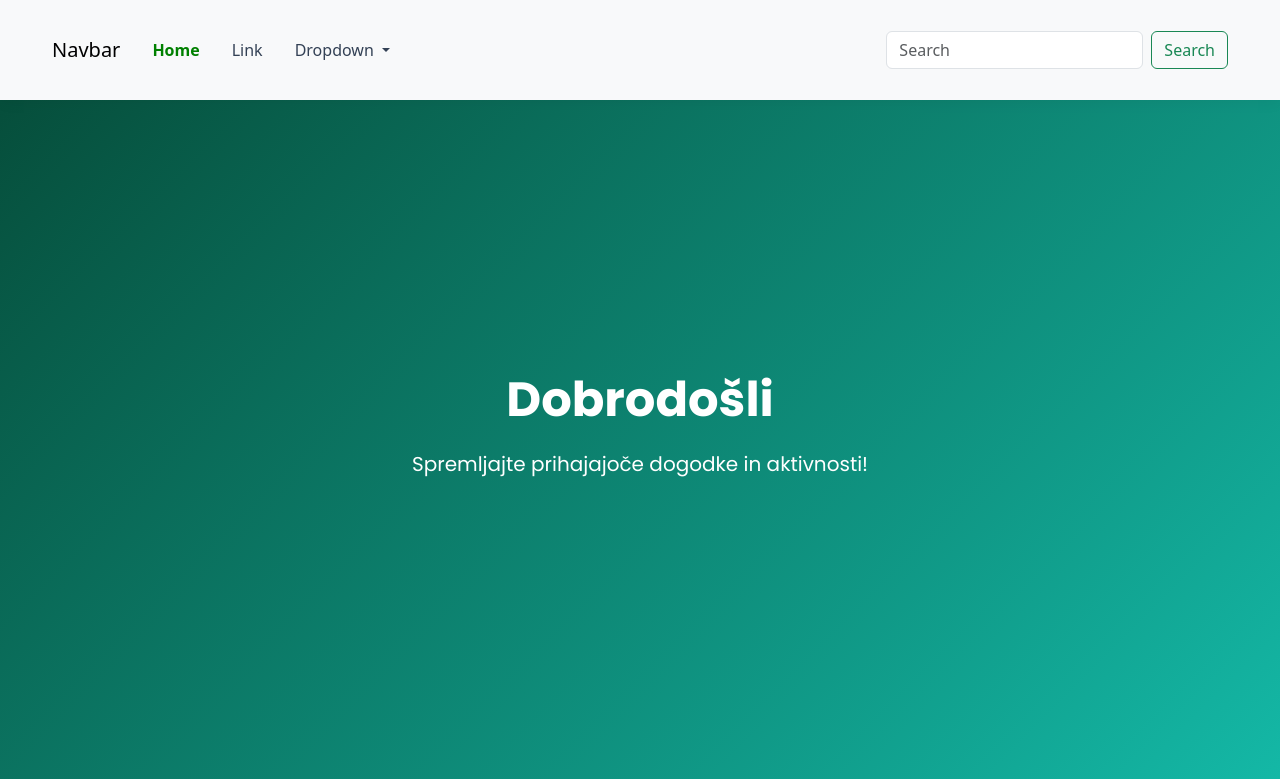
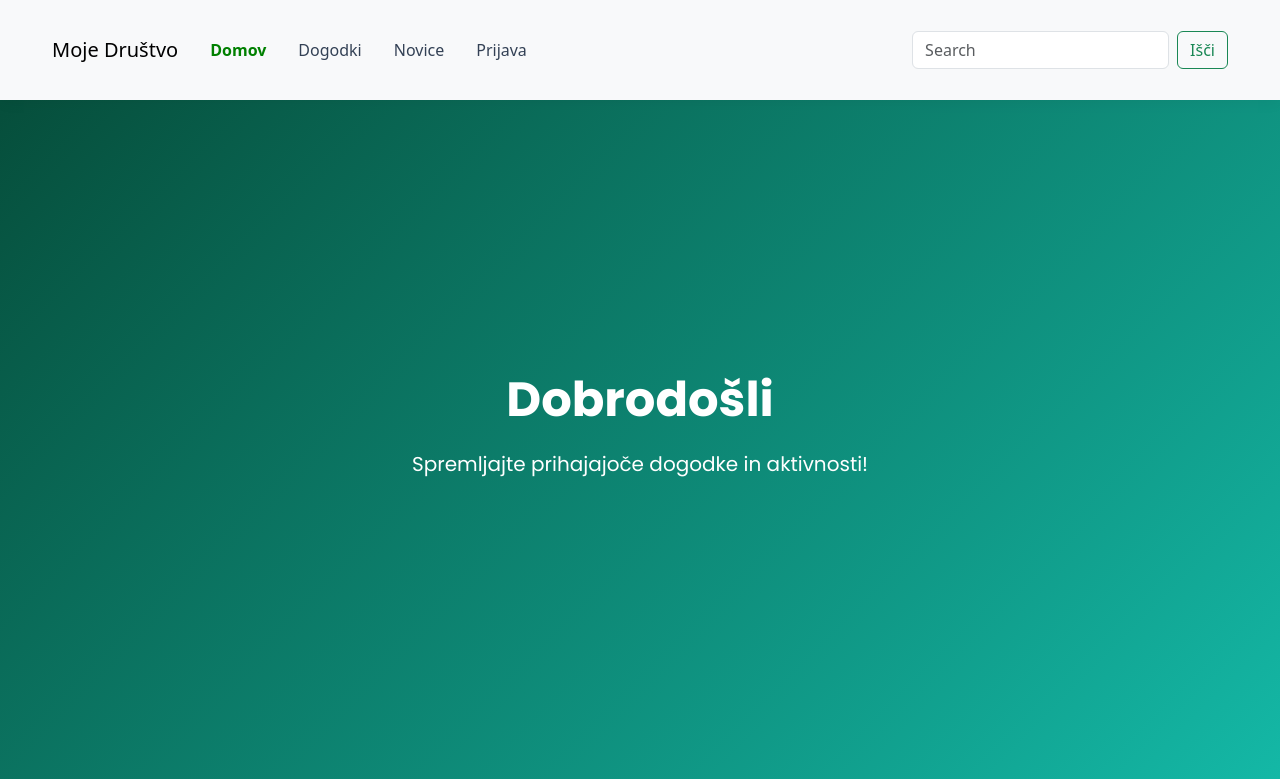
Before and after one commit to TadejBasa/MojeDrustvo, a PHP site: page / in a window 1280 px wide. Shown: the top 779 px of the page. Run offline with PHP 8.4, Linux system fonts and the light colour scheme.

Commit message:
index_template

```diff
--- a/Frontend/index.html
+++ b/Frontend/index.html
@@ -12,33 +12,28 @@
 <header>
   <nav class="navbar navbar-expand-lg bg-body-tertiary">
     <div class="container-fluid">
-      <a class="navbar-brand" href="#">Navbar</a>
+      <a class="navbar-brand" href="index.html">Moje Društvo</a>
         <button class="navbar-toggler" type="button" data-bs-toggle="collapse" data-bs-target="#navbarSupportedContent" aria-controls="navbarSupportedContent" aria-expanded="false" aria-label="Toggle navigation">
           <span class="navbar-toggler-icon"></span>
         </button>
     <div class="collapse navbar-collapse" id="navbarSupportedContent">
       <ul class="navbar-nav me-auto mb-2 mb-lg-0">
         <li class="nav-item">
-          <a class="nav-link active" aria-current="page" href="#">Home</a>
+          <a class="nav-link active" aria-current="page" href="#">Domov</a>
         </li>
         <li class="nav-item">
-          <a class="nav-link" href="#">Link</a>
+          <a class="nav-link" href="#">Dogodki</a>
         </li>
-        <li class="nav-item dropdown">
-          <a class="nav-link dropdown-toggle" href="#" role="button" data-bs-toggle="dropdown" aria-expanded="false">
-            Dropdown
-          </a>
-          <ul class="dropdown-menu">
-            <li><a class="dropdown-item" href="#">Action</a></li>
-            <li><a class="dropdown-item" href="#">Another action</a></li>
-            <li><hr class="dropdown-divider"></li>
-            <li><a class="dropdown-item" href="#">Something else here</a></li>
-          </ul>
+        <li class="nav-item">
+          <a class="nav-link" href="#">Novice</a>
+        </li>
+        <li class="nav-item">
+          <a class="nav-link" href="#">Prijava</a>
         </li>
       </ul>
     <form class="d-flex" role="search">
       <input class="form-control me-2" type="search" placeholder="Search" aria-label="Search"/>
-      <button class="btn btn-outline-success" type="submit">Search</button>
+      <button class="btn btn-outline-success" type="submit">Išči</button>
     </form>
   </div>
 </div>
--- a/Frontend/script.js
+++ b/Frontend/script.js
@@ -5,7 +5,7 @@ const dogodki = [
     datum: "15. 6. 2026",
     lokacija: "Maribor",
     opis: "Skupinski pohod v naravi za vse generacije.",
-    slika: "https://picsum.photos/500/300?1"
+    slika: ""
   },
 
   {
@@ -13,7 +13,7 @@ const dogodki = [
     datum: "20. 6. 2026",
     lokacija: "Celje",
     opis: "Učenje osnov prve pomoči in reševanja življenj.",
-    slika: "https://picsum.photos/500/300?2"
+    slika: ""
   },
 
   {
@@ -21,7 +21,7 @@ const dogodki = [
     datum: "25. 6. 2026",
     lokacija: "Ljubljana",
     opis: "Skupaj očistimo okolico in naravo.",
-    slika: "https://picsum.photos/500/300?3"
+    slika: ""
   },
 
   {
@@ -29,7 +29,7 @@ const dogodki = [
     datum: "28. 6. 2026",
     lokacija: "Ptuj",
     opis: "Sproščen kolesarski izlet ob reki Dravi.",
-    slika: "https://picsum.photos/500/300?4"
+    slika: ""
   },
 
   {
@@ -37,7 +37,7 @@ const dogodki = [
     datum: "2. 7. 2026",
     lokacija: "Maribor",
     opis: "Osnove fotografije in kompozicije.",
-    slika: "https://picsum.photos/500/300?5"
+    slika: ""
   },
 
   {
@@ -45,7 +45,7 @@ const dogodki = [
     datum: "5. 7. 2026",
     lokacija: "Kranjska Gora",
     opis: "Večdnevno druženje v planinah.",
-    slika: "https://picsum.photos/500/300?6"
+    slika: ""
   },
 
   {
@@ -53,7 +53,7 @@ const dogodki = [
     datum: "10. 7. 2026",
     lokacija: "Novo mesto",
     opis: "Kako pripraviti zdrave in enostavne obroke.",
-    slika: "https://picsum.photos/500/300?7"
+    slika: ""
   },
 
   {
@@ -61,7 +61,7 @@ const dogodki = [
     datum: "12. 7. 2026",
     lokacija: "Maribor",
     opis: "Sproščen večer druženja in iger.",
-    slika: "https://picsum.photos/500/300?8"
+    slika: ""
   },
 
   {
@@ -69,7 +69,7 @@ const dogodki = [
     datum: "18. 7. 2026",
     lokacija: "Koper",
     opis: "Pomoč in aktivnosti za otroke iz lokalne skupnosti.",
-    slika: "https://picsum.photos/500/300?9"
+    slika: ""
   },
 
   {
@@ -77,7 +77,7 @@ const dogodki = [
     datum: "22. 7. 2026",
     lokacija: "Ljubljana",
     opis: "Uvod v HTML, CSS in JavaScript.",
-    slika: "https://picsum.photos/500/300?10"
+    slika: ""
   }
 
 ]
@@ -111,6 +111,5 @@ dogodki.forEach((dogodek) => {
       </div>
 
     </div>
-
   `
 })
--- a/Frontend/style.css
+++ b/Frontend/style.css
@@ -24,13 +24,6 @@
 .welcome p{font-size: 20px;
     margin: 0 auto 30px;}
 
-footer {
-  background: black;
-  color: white;
-
-  text-align: center;
-  padding: 20px;}
-
 .events {
   padding: 50px 25px;}
 
@@ -46,8 +39,6 @@ footer {
 .dogodek-kartica {
 
   border-radius: 7px;
-
-  overflow: hidden;
 
   box-shadow: 0 10px 25px rgba(0,0,0,0.08);
 
@@ -79,3 +70,9 @@ footer {
 .navbar .nav-link.active {
   color: green;
   font-weight: 600;}
+
+footer {
+  background: black;
+  color: white;
+  text-align: center;
+  padding: 20px;}
```
